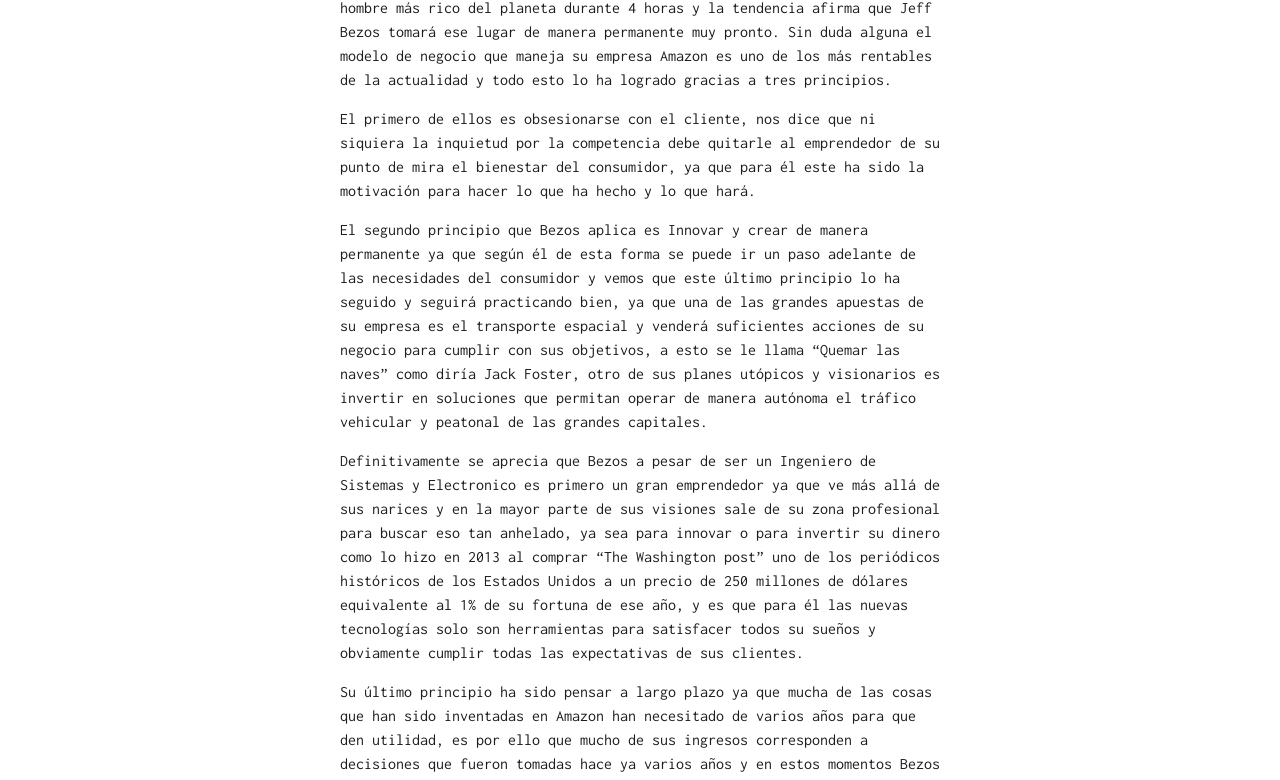
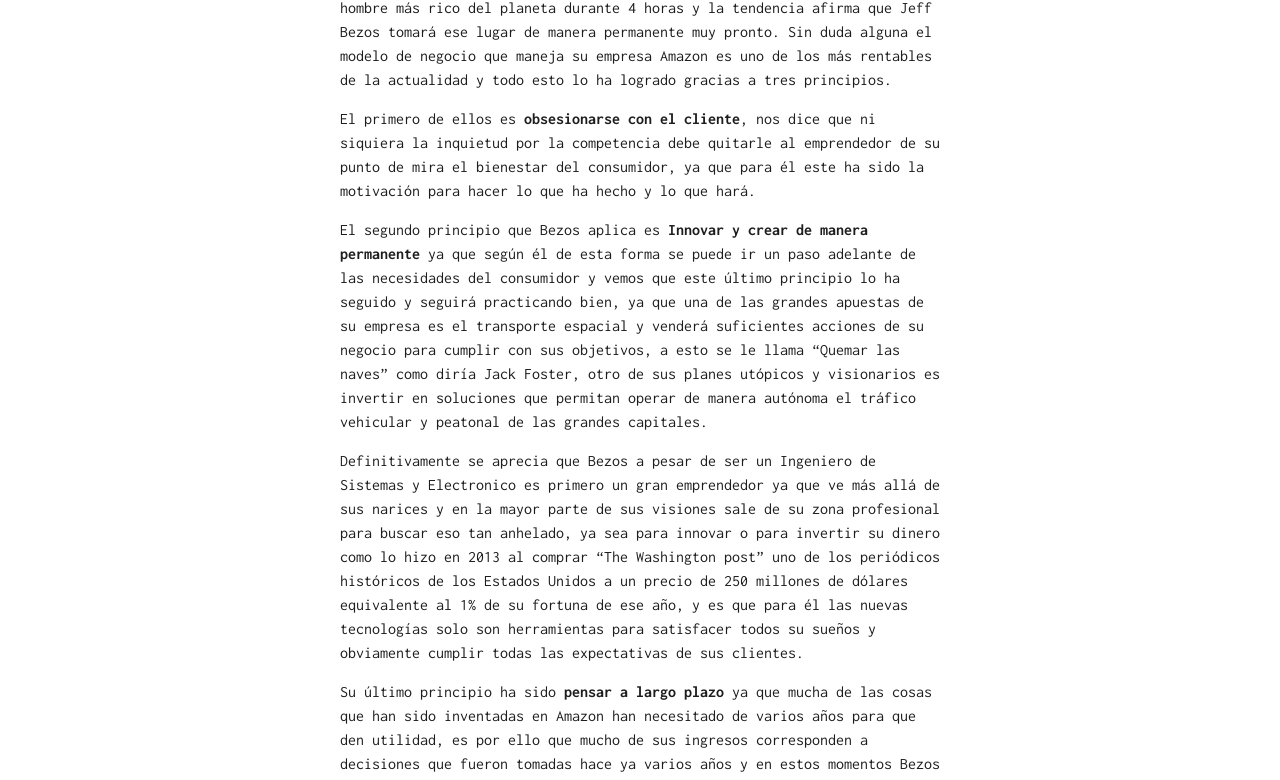
Before and after one commit to AlbCM/albcm.github.io, a Jekyll site: the page built from _posts/2017-09-27-Los-3-principios-de-Jeff-Bezos.markdown, in a window 1280 px wide. Shown: the part 246-1026 px from the top of the page. Built offline with Jekyll 4.4.1, drawn with Linux system fonts in a browser that asks for light colours; comment, search, counter and statistics services are not loaded; some of the changed text lies outside the part shown.

Commit message:
Update 2017-09-27-Los-3-principios-de-Jeff-Bezos.markdown

```diff
--- a/_posts/2017-09-27-Los-3-principios-de-Jeff-Bezos.markdown
+++ b/_posts/2017-09-27-Los-3-principios-de-Jeff-Bezos.markdown
@@ -7,12 +7,12 @@
 
 Jeff Bezos es un emprendedor innato, en Julio de 2017 se convirtió en el hombre más rico del planeta  durante 4 horas y la tendencia afirma que Jeff Bezos tomará ese lugar de manera permanente muy pronto. Sin duda alguna el modelo de negocio que maneja su empresa Amazon es uno de los más rentables de la actualidad y todo esto lo ha logrado gracias a tres principios.
 
-El primero de ellos es obsesionarse con el cliente, nos dice que ni siquiera la inquietud por la competencia debe quitarle al emprendedor de su punto de mira el bienestar del consumidor, ya que para él este ha sido la motivación para hacer lo que ha hecho y lo que hará.
+El primero de ellos es **obsesionarse con el cliente**, nos dice que ni siquiera la inquietud por la competencia debe quitarle al emprendedor de su punto de mira el bienestar del consumidor, ya que para él este ha sido la motivación para hacer lo que ha hecho y lo que hará.
 
- El segundo principio que Bezos aplica es Innovar y crear de manera permanente ya que según él de esta forma se puede ir un paso adelante de las necesidades del consumidor y vemos que este último principio lo ha seguido y seguirá practicando bien, ya que una de las grandes apuestas de su empresa es el transporte espacial y venderá suficientes acciones de su negocio para cumplir con sus objetivos, a esto se le llama “Quemar las naves” como diría Jack Foster, otro de sus planes utópicos y visionarios es invertir en soluciones que permitan operar de manera autónoma el tráfico vehicular y peatonal de las grandes capitales.
+ El segundo principio que Bezos aplica es **Innovar y crear de manera permanente** ya que según él de esta forma se puede ir un paso adelante de las necesidades del consumidor y vemos que este último principio lo ha seguido y seguirá practicando bien, ya que una de las grandes apuestas de su empresa es el transporte espacial y venderá suficientes acciones de su negocio para cumplir con sus objetivos, a esto se le llama “Quemar las naves” como diría Jack Foster, otro de sus planes utópicos y visionarios es invertir en soluciones que permitan operar de manera autónoma el tráfico vehicular y peatonal de las grandes capitales.
 
 Definitivamente se aprecia que Bezos a pesar de ser un Ingeniero de Sistemas y Electronico es primero un gran emprendedor ya que ve más allá de sus narices y en la mayor parte de sus visiones sale de su zona profesional para buscar eso tan anhelado, ya sea para innovar o para invertir su dinero como lo hizo en 2013 al comprar “The Washington post” uno de los periódicos históricos de los Estados Unidos a un precio de 250 millones de dólares equivalente al 1% de su fortuna de ese año, y es que para él las nuevas tecnologías solo son herramientas para satisfacer todos su sueños y obviamente cumplir todas las expectativas de sus clientes.
 
-Su último principio ha sido pensar a largo plazo ya que mucha de las cosas que han sido inventadas en Amazon han necesitado de varios años para que den utilidad, es por ello que mucho de sus ingresos corresponden a decisiones que fueron tomadas hace ya varios años y en estos momentos Bezos debe estar pensando en cómo va a impactar con todos sus proyectos en las proximas decadas.
+Su último principio ha sido **pensar a largo plazo** ya que mucha de las cosas que han sido inventadas en Amazon han necesitado de varios años para que den utilidad, es por ello que mucho de sus ingresos corresponden a decisiones que fueron tomadas hace ya varios años y en estos momentos Bezos debe estar pensando en cómo va a impactar con todos sus proyectos en las proximas decadas.
 
 En conclusión vemos que Jeff Bezos es un visionario que gracias a su disciplina y centralidad ha logrado por medio de la tecnología aquello que tanto quiso y seguramente logrará todo aquello que se proponga, siguiendo esa filosofía de  amor por sus clientes,  la visión constante de ir un paso delante de las necesidades y pensar siempre a largo plazo.
```
